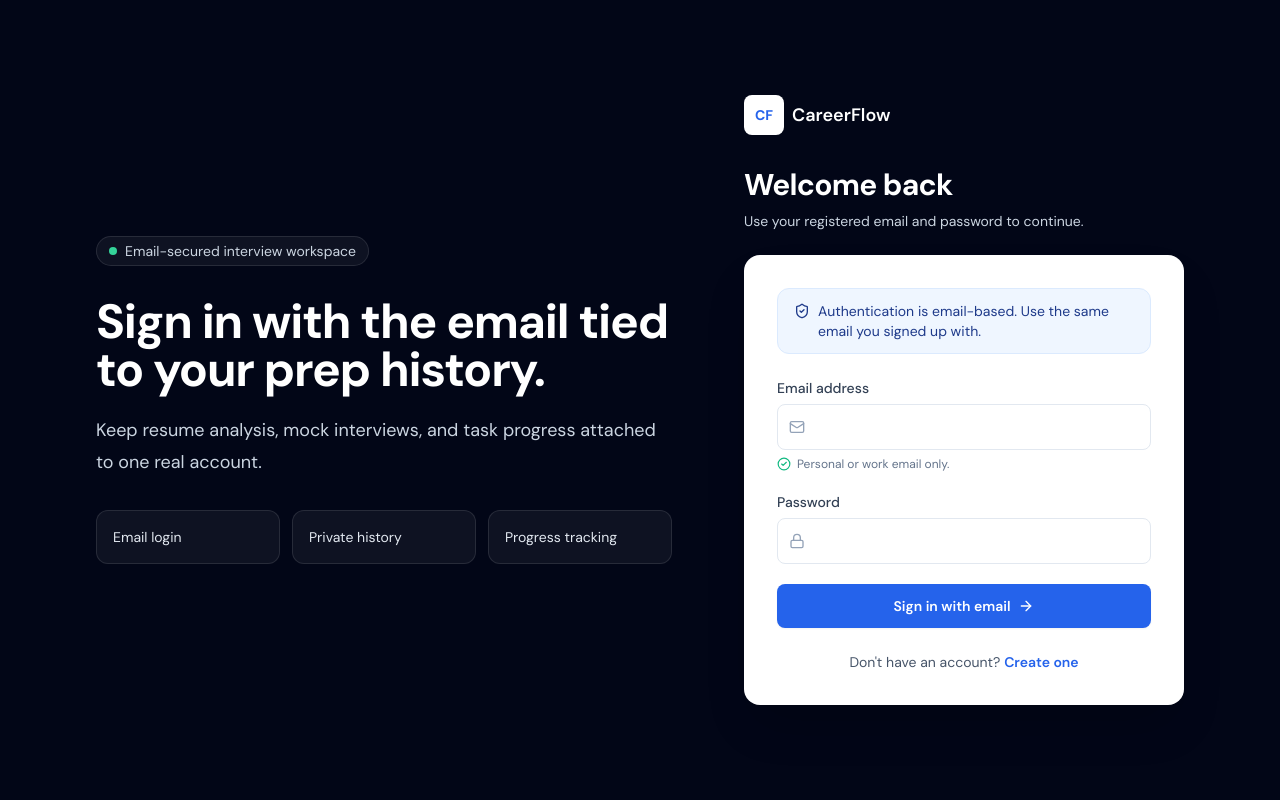
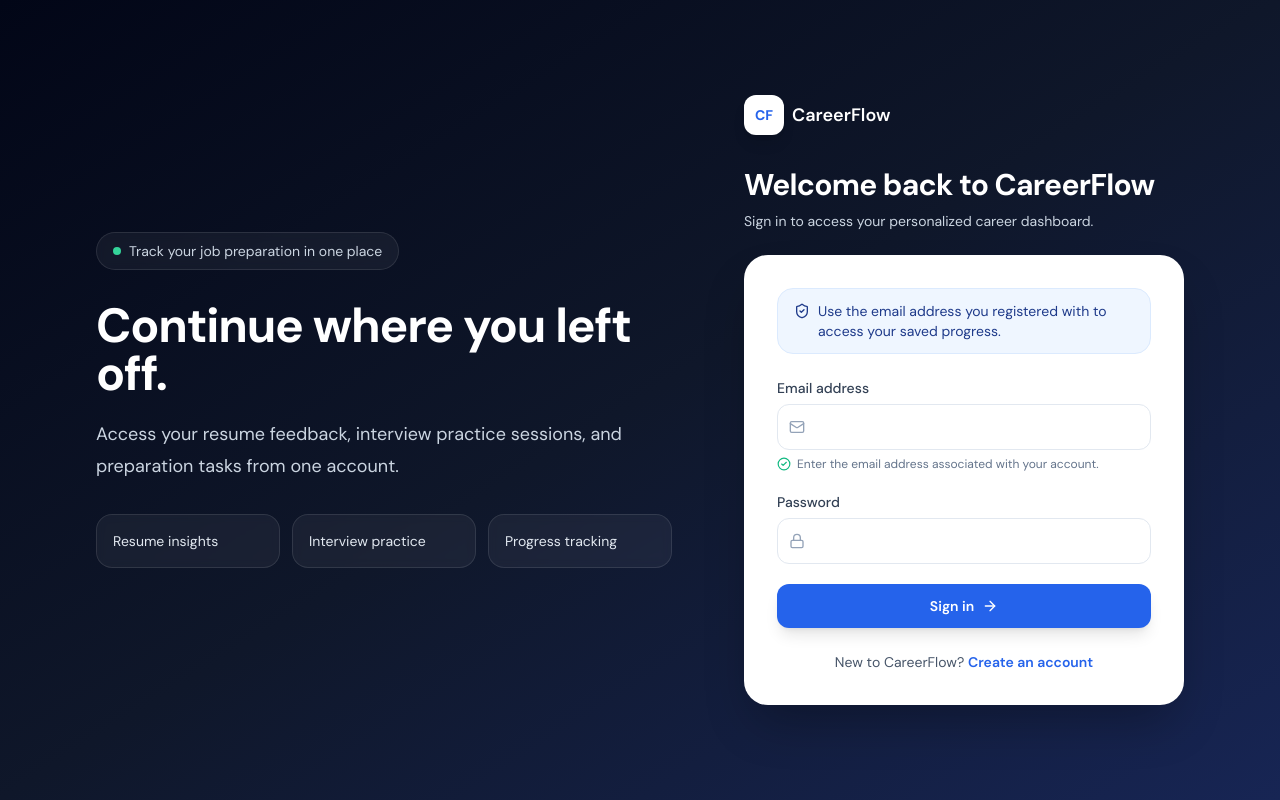
Before and after one commit to varshithab-bms/CareerFlow, a React (Vite) app in the folder client/: page /login in a window 1280 px wide. Built offline with nearby package versions, Linux system fonts and the light colour scheme; no server answers.

Commit message:
Frontend fixes

```diff
--- a/client/src/pages/LoginPage.tsx
+++ b/client/src/pages/LoginPage.tsx
@@ -66,27 +66,34 @@ export function LoginPage() {
       setLoading(false);
     }
   }
-
   return (
-    <div className="min-h-screen bg-slate-950 text-white">
+    <div className="min-h-screen bg-gradient-to-br from-slate-950 via-slate-900 to-blue-950 text-white">
       <div className="mx-auto grid min-h-screen max-w-6xl items-center gap-10 px-4 py-8 sm:px-6 lg:grid-cols-[1fr_440px] lg:px-8">
         <section className="hidden lg:block">
           <div className="max-w-xl">
-            <div className="mb-8 inline-flex items-center gap-2 rounded-full border border-white/10 bg-white/5 px-3 py-1 text-sm text-slate-300">
+            <div className="mb-8 inline-flex items-center gap-2 rounded-full border border-white/10 bg-white/5 px-4 py-2 text-sm text-slate-300 backdrop-blur-sm">
               <span className="h-2 w-2 rounded-full bg-emerald-400" />
-              Email-secured interview workspace
+              Track your job preparation in one place
             </div>
-            <h1 className="text-5xl font-bold tracking-tight">
-              Sign in with the email tied to your prep history.
+
+            <h1 className="text-5xl font-bold tracking-tight text-white">
+              Continue where you left off.
             </h1>
+
             <p className="mt-5 text-lg leading-8 text-slate-300">
-              Keep resume analysis, mock interviews, and task progress attached to one real account.
+              Access your resume feedback, interview practice sessions, and
+              preparation tasks from one account.
             </p>
+
             <div className="mt-8 grid grid-cols-3 gap-3">
-              {["Email login", "Private history", "Progress tracking"].map((item) => (
+              {[
+                "Resume insights",
+                "Interview practice",
+                "Progress tracking",
+              ].map((item) => (
                 <div
                   key={item}
-                  className="rounded-xl border border-white/10 bg-white/5 p-4 text-sm text-slate-200"
+                  className="rounded-2xl border border-white/10 bg-white/5 p-4 text-sm text-slate-200 backdrop-blur-sm transition hover:bg-white/10"
                 >
                   {item}
                 </div>
@@ -101,29 +108,36 @@ export function LoginPage() {
               to="/login"
               className="inline-flex items-center gap-2 rounded-lg outline-none ring-white/30 focus-visible:ring-2"
             >
-              <span className="flex h-10 w-10 items-center justify-center rounded-lg bg-white text-sm font-bold text-brand">
+              <span className="flex h-10 w-10 items-center justify-center rounded-xl bg-white text-sm font-bold text-brand shadow-lg">
                 CF
               </span>
               <span className="text-lg font-semibold">CareerFlow</span>
             </Link>
-            <h2 className="mt-8 text-3xl font-bold tracking-tight">Welcome back</h2>
+
+            <h2 className="mt-8 text-3xl font-bold tracking-tight">
+              Welcome back to CareerFlow
+            </h2>
+
             <p className="mt-2 text-sm text-slate-300">
-              Use your registered email and password to continue.
+              Sign in to access your personalized career dashboard.
             </p>
           </div>
 
-          <div className="rounded-2xl border border-white/10 bg-white p-6 text-slate-900 shadow-2xl shadow-black/20 sm:p-8">
-            <div className="mb-6 rounded-xl border border-blue-100 bg-blue-50 px-4 py-3 text-sm text-blue-900">
+          <div className="rounded-3xl border border-white/10 bg-white p-6 text-slate-900 shadow-2xl shadow-black/30 sm:p-8">
+            <div className="mb-6 rounded-2xl border border-blue-100 bg-blue-50 px-4 py-3 text-sm text-blue-900">
               <div className="flex gap-2">
                 <ShieldCheck className="mt-0.5 h-4 w-4 shrink-0" />
-                <span>Authentication is email-based. Use the same email you signed up with.</span>
+                <span>
+                  Use the email address you registered with to access your saved
+                  progress.
+                </span>
               </div>
             </div>
 
             <form onSubmit={handleSubmit} className="space-y-5" noValidate>
               {error && (
                 <div
-                  className="rounded-lg border border-red-200 bg-red-50 px-3 py-2 text-sm text-red-800"
+                  className="rounded-xl border border-red-200 bg-red-50 px-3 py-2 text-sm text-red-800"
                   role="alert"
                 >
                   {error}
@@ -131,11 +145,16 @@ export function LoginPage() {
               )}
 
               <div>
-                <label htmlFor="email" className="mb-1.5 block text-sm font-medium text-slate-700">
+                <label
+                  htmlFor="email"
+                  className="mb-1.5 block text-sm font-medium text-slate-700"
+                >
                   Email address
                 </label>
+
                 <div className="relative">
                   <Mail className="pointer-events-none absolute left-3 top-1/2 h-4 w-4 -translate-y-1/2 text-slate-400" />
+
                   <input
                     id="email"
                     type="email"
@@ -144,33 +163,51 @@ export function LoginPage() {
                     value={email}
                     onChange={(e) => {
                       setEmail(e.target.value);
+
                       if (fieldErrors.email) {
-                        setFieldErrors((prev) => ({ ...prev, email: undefined }));
+                        setFieldErrors((prev) => ({
+                          ...prev,
+                          email: undefined,
+                        }));
                       }
                     }}
                     aria-invalid={Boolean(fieldErrors.email)}
-                    aria-describedby={fieldErrors.email ? "email-error" : "email-help"}
-                    className="w-full rounded-lg border border-slate-200 bg-white py-3 pl-10 pr-3 text-sm outline-none ring-brand/30 transition focus:border-brand focus:ring-2"
+                    aria-describedby={
+                      fieldErrors.email ? "email-error" : "email-help"
+                    }
+                    className="w-full rounded-xl border border-slate-200 bg-white py-3 pl-10 pr-3 text-sm outline-none ring-brand/30 transition focus:border-brand focus:ring-2"
                   />
                 </div>
+
                 {fieldErrors.email ? (
-                  <p id="email-error" className="mt-1.5 text-xs font-medium text-red-600">
+                  <p
+                    id="email-error"
+                    className="mt-1.5 text-xs font-medium text-red-600"
+                  >
                     {fieldErrors.email}
                   </p>
                 ) : (
-                  <p id="email-help" className="mt-1.5 flex items-center gap-1.5 text-xs text-slate-500">
+                  <p
+                    id="email-help"
+                    className="mt-1.5 flex items-center gap-1.5 text-xs text-slate-500"
+                  >
                     <CheckCircle2 className="h-3.5 w-3.5 text-emerald-500" />
-                    Personal or work email only.
+                    Enter the email address associated with your account.
                   </p>
                 )}
               </div>
 
               <div>
-                <label htmlFor="password" className="mb-1.5 block text-sm font-medium text-slate-700">
+                <label
+                  htmlFor="password"
+                  className="mb-1.5 block text-sm font-medium text-slate-700"
+                >
                   Password
                 </label>
+
                 <div className="relative">
                   <Lock className="pointer-events-none absolute left-3 top-1/2 h-4 w-4 -translate-y-1/2 text-slate-400" />
+
                   <input
                     id="password"
                     type="password"
@@ -178,17 +215,27 @@ export function LoginPage() {
                     value={password}
                     onChange={(e) => {
                       setPassword(e.target.value);
+
                       if (fieldErrors.password) {
-                        setFieldErrors((prev) => ({ ...prev, password: undefined }));
+                        setFieldErrors((prev) => ({
+                          ...prev,
+                          password: undefined,
+                        }));
                       }
                     }}
                     aria-invalid={Boolean(fieldErrors.password)}
-                    aria-describedby={fieldErrors.password ? "password-error" : undefined}
-                    className="w-full rounded-lg border border-slate-200 bg-white py-3 pl-10 pr-3 text-sm outline-none ring-brand/30 transition focus:border-brand focus:ring-2"
+                    aria-describedby={
+                      fieldErrors.password ? "password-error" : undefined
+                    }
+                    className="w-full rounded-xl border border-slate-200 bg-white py-3 pl-10 pr-3 text-sm outline-none ring-brand/30 transition focus:border-brand focus:ring-2"
                   />
                 </div>
+
                 {fieldErrors.password && (
-                  <p id="password-error" className="mt-1.5 text-xs font-medium text-red-600">
+                  <p
+                    id="password-error"
+                    className="mt-1.5 text-xs font-medium text-red-600"
+                  >
                     {fieldErrors.password}
                   </p>
                 )}
@@ -197,7 +244,7 @@ export function LoginPage() {
               <button
                 type="submit"
                 disabled={loading}
-                className="flex min-h-11 w-full items-center justify-center gap-2 rounded-lg bg-brand px-4 py-2.5 text-sm font-semibold text-white shadow-sm transition hover:bg-brand-dark disabled:cursor-not-allowed disabled:opacity-70"
+                className="flex min-h-11 w-full items-center justify-center gap-2 rounded-xl bg-brand px-4 py-3 text-sm font-semibold text-white shadow-lg transition-all duration-200 hover:-translate-y-0.5 hover:bg-brand-dark hover:shadow-xl disabled:cursor-not-allowed disabled:opacity-70"
               >
                 {loading ? (
                   <>
@@ -206,7 +253,7 @@ export function LoginPage() {
                   </>
                 ) : (
                   <>
-                    Sign in with email
+                    Sign in
                     <ArrowRight className="h-4 w-4" />
                   </>
                 )}
@@ -214,9 +261,12 @@ export function LoginPage() {
             </form>
 
             <p className="mt-6 text-center text-sm text-slate-600">
-              Don&apos;t have an account?{" "}
-              <Link to="/signup" className="font-semibold text-brand hover:underline">
-                Create one
+              New to CareerFlow?{" "}
+              <Link
+                to="/signup"
+                className="font-semibold text-brand transition hover:underline"
+              >
+                Create an account
               </Link>
             </p>
           </div>
@@ -224,4 +274,4 @@ export function LoginPage() {
       </div>
     </div>
   );
-}
+};
```
Also changed, not shown: client/src/pages/SignupPage.tsx (+172 -36 lines).
